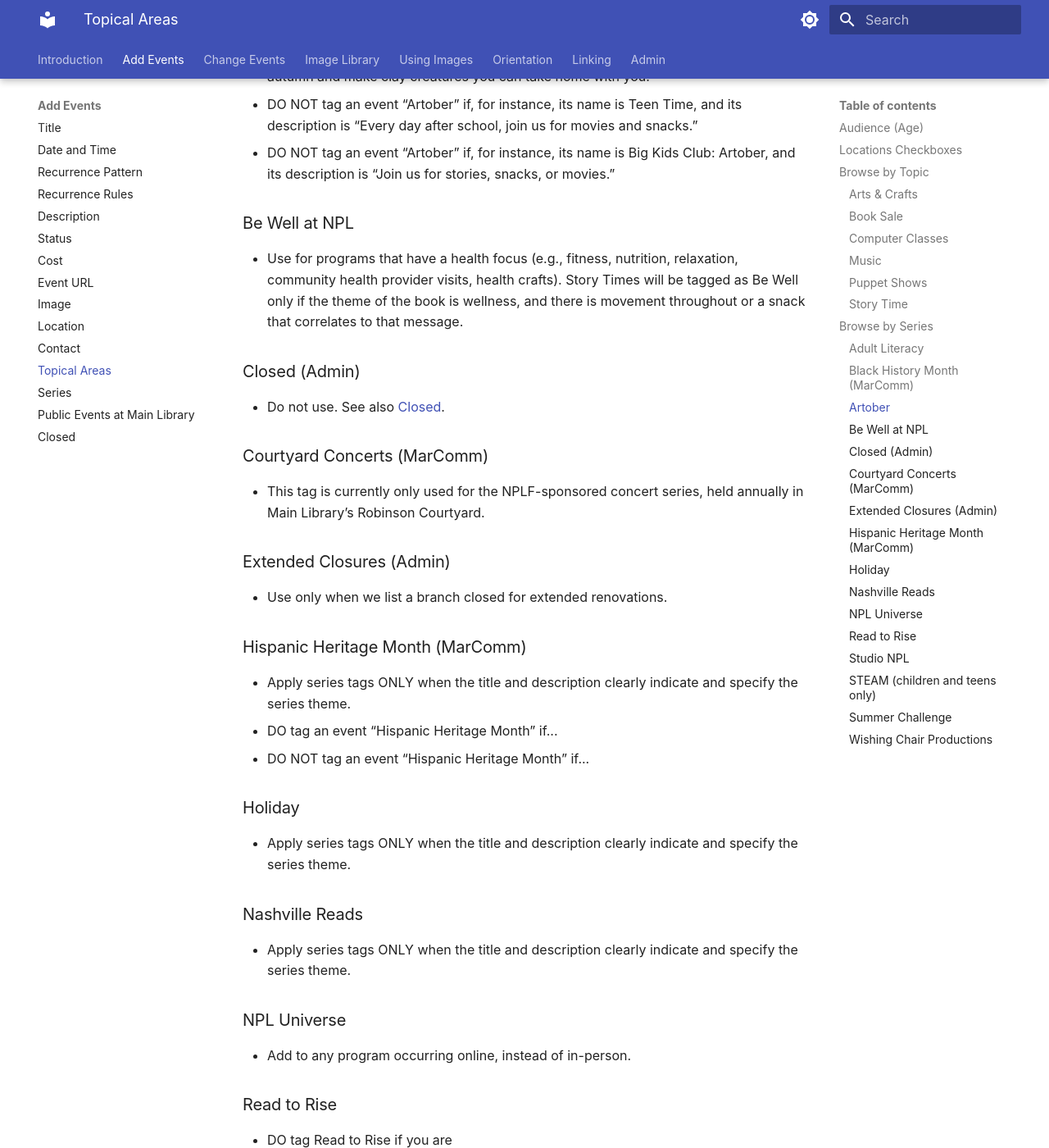
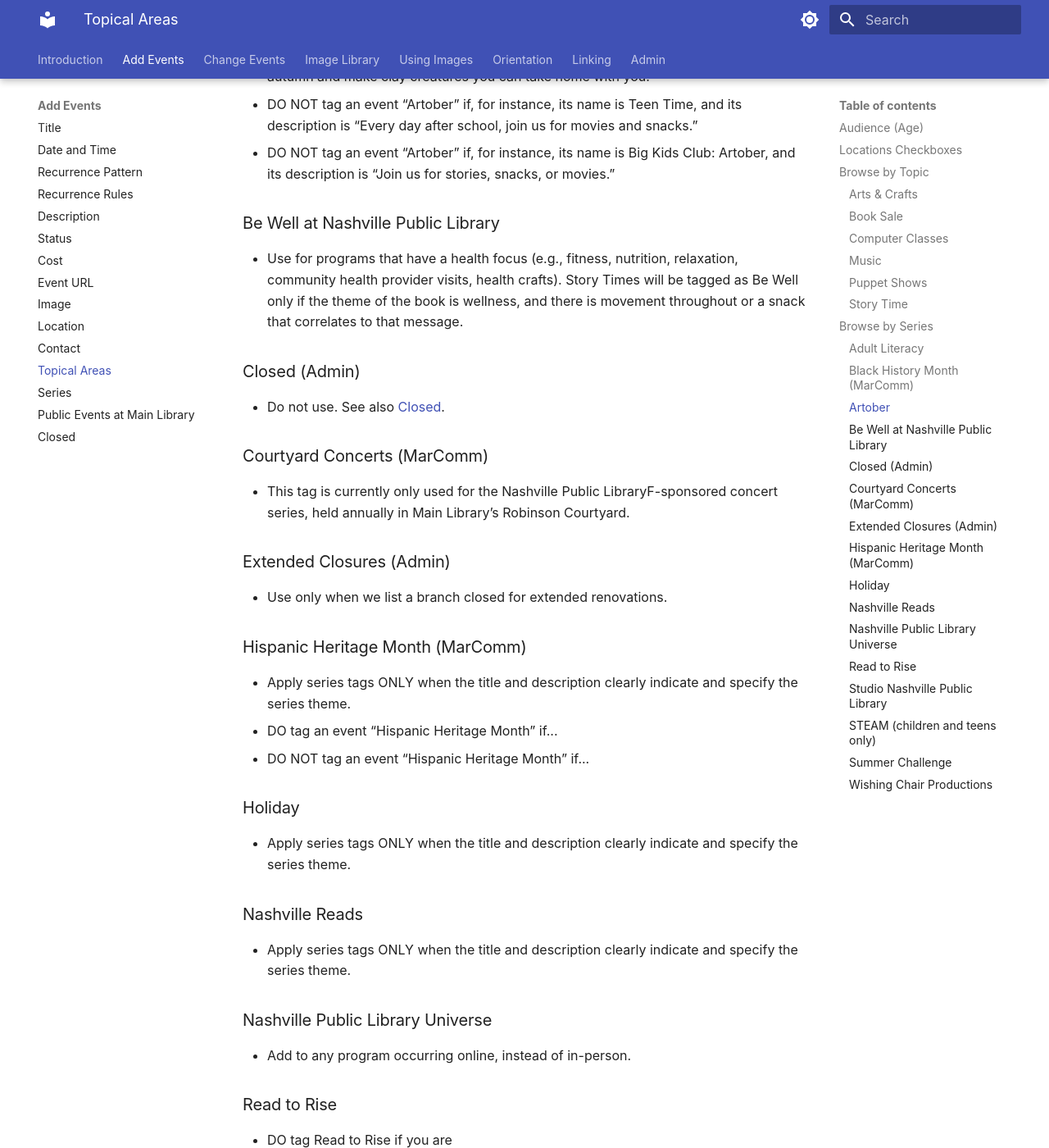
Before and after one commit to Nashville-Public-Library/bedework-docs, an MkDocs documentation site: the page built from docs/add-events/topical-areas.md, in a window 1280 px wide and 1400 px high, scrolled down 3376 px. Shown: the whole window at 82% size. Built offline with MkDocs 1.6.1 and Material for MkDocs 9.7.7, drawn with Linux system fonts in a browser that asks for light colours; some of the changed text lies outside the part shown.

Commit message:
spell out nashville

```diff
--- a/docs/add-events/topical-areas.md
+++ b/docs/add-events/topical-areas.md
@@ -53,7 +53,7 @@ Select the appropriate topic. If there is not a topic that is appropriate, you c
 - _Do not_ use for:
 
   - Jobs Lab
-  - Studio NPL Maker programs.
+  - Studio Nashville Public Library Maker programs.
   - Gaming events like--Wii, XBox, etc.
   - Programs that involve some technology, but where technology is not the central point of the program.
 
@@ -99,7 +99,7 @@ Choose the series. Tags are used to create curated lists of events--for both int
   - DO NOT tag an event “Artober” if, for instance, its name is Teen Time, and its description is “Every day after school, join us for movies and snacks.”
   - DO NOT tag an event “Artober” if, for instance, its name is Big Kids Club: Artober, and its description is “Join us for stories, snacks, or movies.”
 
-### Be Well at NPL
+### Be Well at Nashville Public Library
 
 - Use for programs that have a health focus (e.g., fitness, nutrition, relaxation, community health provider visits, health crafts). Story Times will be tagged as Be Well only if the theme of the book is wellness, and there is movement throughout or a snack that correlates to that message.
 
@@ -109,7 +109,7 @@ Choose the series. Tags are used to create curated lists of events--for both int
 
 ### Courtyard Concerts (MarComm)
 
-- This tag is currently only used for the NPLF-sponsored concert series, held annually in Main Library’s Robinson Courtyard.
+- This tag is currently only used for the Nashville Public LibraryF-sponsored concert series, held annually in Main Library’s Robinson Courtyard.
 
 ### Extended Closures (Admin)
 
@@ -129,7 +129,7 @@ Choose the series. Tags are used to create curated lists of events--for both int
 
 - Apply series tags ONLY when the title and description clearly indicate and specify the series theme.
 
-### NPL Universe
+### Nashville Public Library Universe
 
 - Add to any program occurring online, instead of in-person.
 
@@ -142,12 +142,12 @@ Choose the series. Tags are used to create curated lists of events--for both int
   - Handing out prizes to children or celebrating their "graduation" from the Read to Rise program.
   - Signing children up for Read to Rise.
 
-### Studio NPL
+### Studio Nashville Public Library
 
 - DO use the Studio tag for the following programs:
   - Digital literacy-based maker activities
   - STEAM programs for teens from the following STEAM list
-- DO NOT use Studio NPL series for:
+- DO NOT use Studio Nashville Public Library series for:
   - Food-oriented events such as Candy Bingo, Snack Attack.
   - Craft programs like button-making, watercolor painting, and Origami workshops.
   - Game-playing programs like Wii tournament, Gaming Monday, and Magic Cards.
```
Also changed, not shown: docs/add-events/description.md (+5 -5 lines), docs/add-events/event-url.md (+1 -1 lines), docs/add-events/public.md (+3 -3 lines).
